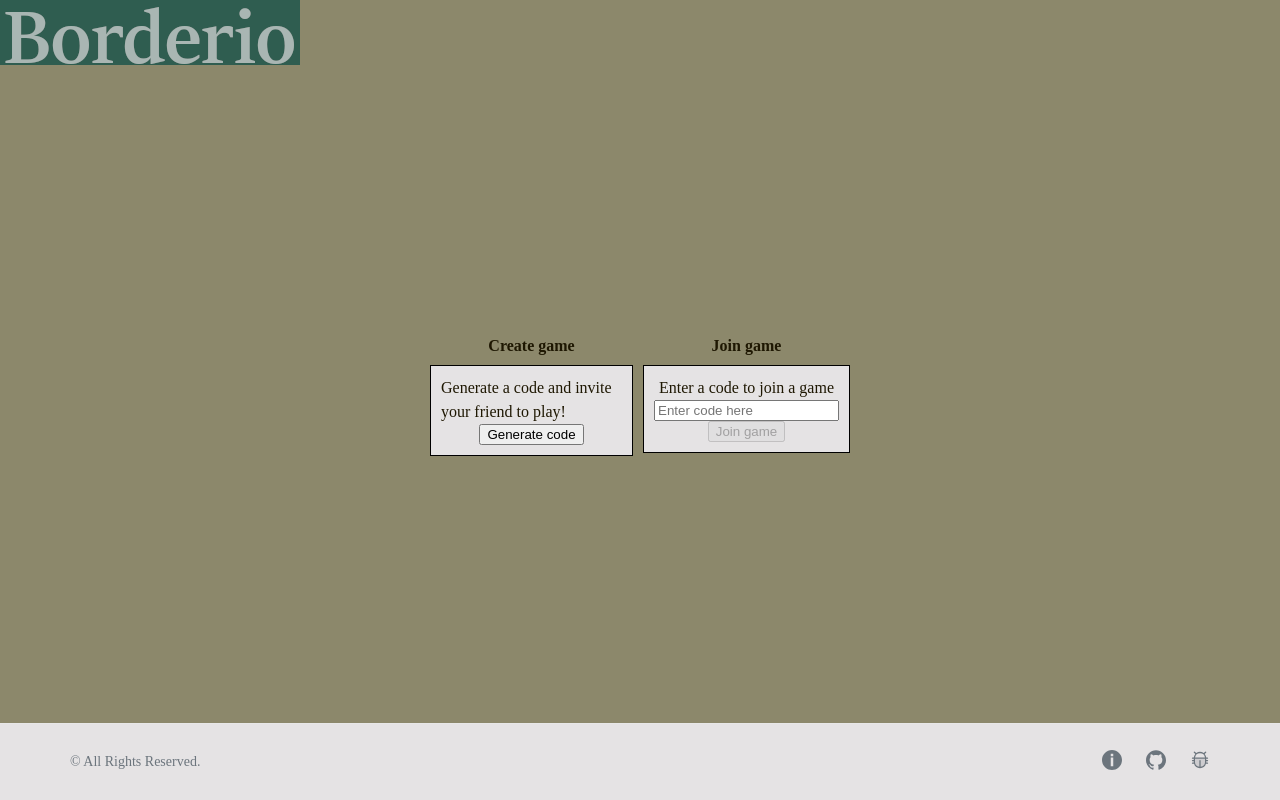
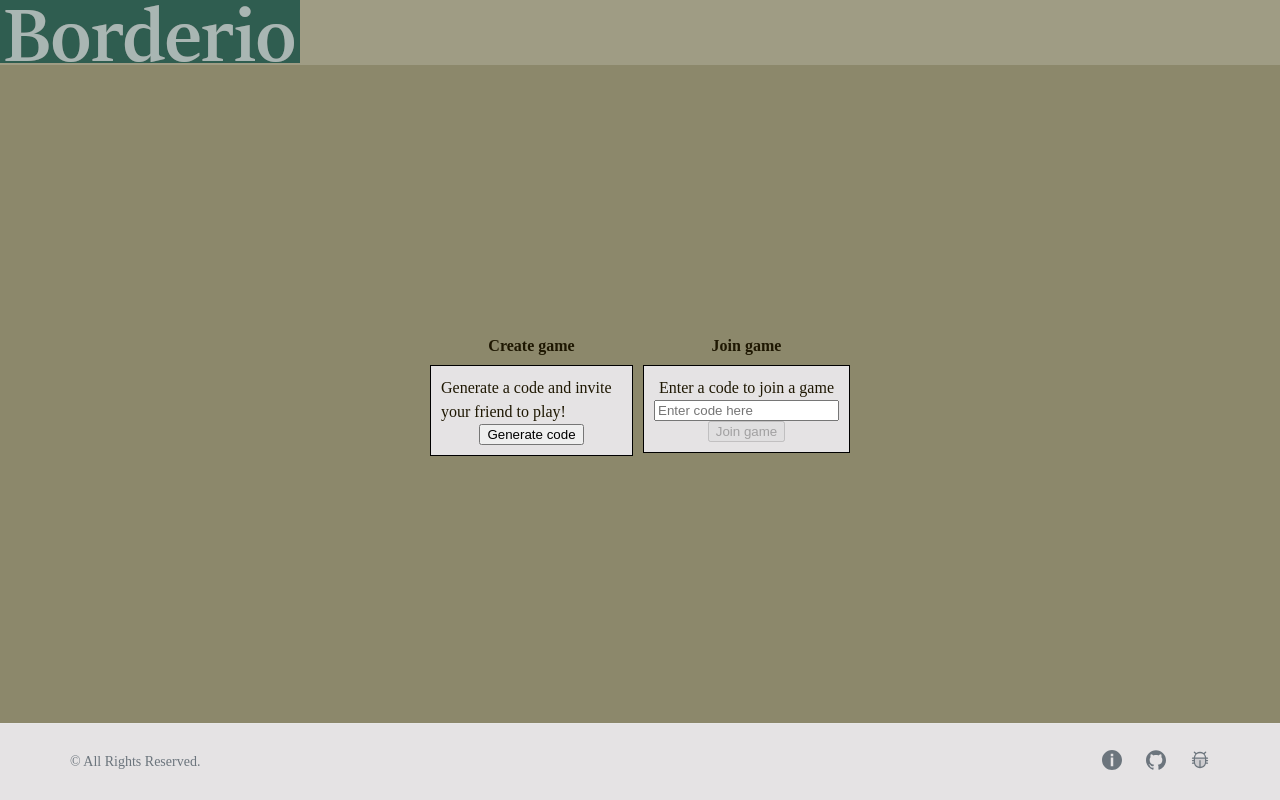
Before and after one commit to JStanislav/borderio, a React (Vite) app in the folder ui/quoclon/: page / in a window 1280 px wide. Built offline with nearby package versions, Linux system fonts and the light colour scheme; no server answers.

Commit message:
add context for user and auth

```diff
--- a/ui/quoclon/src/App.tsx
+++ b/ui/quoclon/src/App.tsx
@@ -4,20 +4,17 @@ import { allPlayersReady, getDefaultGameState, type GameState } from './game/Gam
 import { gameTimedOutId, startConnection  } from './server/server';
 import toast, { Toaster } from 'react-hot-toast';
 import { useNavigate, useParams, useSearchParams } from 'react-router';
-import { generatePPID } from './app';
 import { send, gracefullyCloseConnection } from './server/server-conn';
-import { DefaultPlayer, type Player } from './game/player';
 import { DefaultLobby, type Lobby } from './game/lobby/lobby';
 import type { MatchConfiguration } from './game/MatchConfiguration';
 import { Lobby as LobbyComponent } from './components/lobby/Lobby.tsx';
+import { useAuth } from './contexts/auth-provider.tsx';
 
 
 export const LobbyContext = createContext<Lobby>(DefaultLobby);
-export const PlayerContext = createContext<Player>(DefaultPlayer);
 
 function App() {
   const [gameState, setGameState] = useState<GameState>(getDefaultGameState())
-    const [player, setPlayer] = useState<Player>(DefaultPlayer)
   const [lobby, setLobby] = useState<Lobby>(DefaultLobby)
   const [matchConfiguration, setMatchConfiguration] = useState<MatchConfiguration>({ playerAmount: 2 })
   const navigate = useNavigate();
@@ -25,14 +22,17 @@ function App() {
   const { id } = useParams()
   const [searchParams] = useSearchParams()
 
+  const {user, setUser} = useAuth()
+
+  if (!user) {
+    return null;
+  }
+
   useEffect(() => {
     if (id !== undefined && searchParams.get("action") !== null) {
-      const ppid = generatePPID();
-      setPlayer({...player, ppid: ppid});
-
       const action = searchParams.get("action") as "create" | "join"
 
-      startConnection(id, action, ppid, setGameState, setPlayer, setLobby, setMatchConfiguration, redirectToHome);
+      startConnection(id, action, user.ppid, setGameState, setUser, setLobby, setMatchConfiguration, redirectToHome);
     }
 
     return () => {
@@ -46,21 +46,25 @@ function App() {
   };
 
   const toggleReady = () => {
-      setPlayer({...player, ready: !player.ready});
+    const player = lobby.players.find(p => p.id === user.id);
+    if (player === undefined) {
+      console.error("Player not found in lobby");
+      return;
+    }
     const type = "playerReady";
-      const data = {playerId: player.id, ppid: player.ppid, ready: !player.ready };
+    const data = {playerId: player.id, ppid: user.ppid, ready: !player.ready };
     send(type, data);
   }
+
   const onClickStartGame = () => {
     const type = "startGame";
-    const data = {ppid: player.ppid};
+    const data = {ppid: user.ppid};
     send(type, data);
   }
 
 
   return (
     <LobbyContext value={lobby}>
-      <PlayerContext value={player}>
       {
         allPlayersReady(gameState) ?
         <div style={{display: "flex", flexDirection: "column", alignItems: "center"}}>
@@ -71,7 +75,6 @@ function App() {
       }
       <button onClick={redirectToHome}>Leave Game</button>
       <Toaster />
-      </PlayerContext>
     </LobbyContext>
   )
 }
--- a/ui/quoclon/src/components/game/GameOverDialog.tsx
+++ b/ui/quoclon/src/components/game/GameOverDialog.tsx
@@ -1,8 +1,9 @@
 import { useContext, useEffect, useRef } from "react";
 import { getGameOverText } from "./player.type";
-import { LobbyContext, PlayerContext } from "../../App.tsx";
+import { LobbyContext } from "../../App.tsx";
 import "./gameoverdialog.css"
 import { useNavigate } from "react-router";
+import { useAuth } from "../../contexts/auth-provider.tsx";
 
 interface Props {
     winnerPlayerName: string,
@@ -11,7 +12,7 @@ interface Props {
 export const GameOverDialog = ({winnerPlayerName}: Props) => {
     const dialogRef = useRef<HTMLDialogElement>(null);
     const lobbyContext = useContext(LobbyContext);
-    const playerContext = useContext(PlayerContext);
+    const { user } = useAuth();
 
     const navigate = useNavigate();
 
@@ -38,7 +39,7 @@ export const GameOverDialog = ({winnerPlayerName}: Props) => {
     return (
         <div className="dialog-container">
             <dialog ref={dialogRef} className="game-over-dialog" closedby="any">
-                <p>{getGameOverText(winnerPlayerName, lobbyContext.winnerPlayerId === playerContext.id)}</p>
+                <p>{getGameOverText(winnerPlayerName, lobbyContext.winnerPlayerId === user?.id)}</p>
                 <div className="game-over-dialog-actions">
                     <button onClick={leaveGame}>Go back to home</button>
                     <button onClick={onCloseModal}>Close</button>
--- a/ui/quoclon/src/components/layout/Layout.tsx
+++ b/ui/quoclon/src/components/layout/Layout.tsx
@@ -2,9 +2,11 @@ import { Outlet } from "react-router"
 import "./layout.css"
 import banner from "../../assets/header-banner.png"
 import { Footer } from "./Footer"
+import { AuthProvider } from "../../contexts/auth-provider"
 
 export const Layout = () => {
-    return <div className="layout-container">
+    return <AuthProvider>
+        <div className="layout-container">
             <header className="header">
                 <a href="/"><img src={banner} alt="Banner" /></a>
             </header>
@@ -13,4 +15,5 @@ export const Layout = () => {
             </main>
             <Footer />
         </div>
+    </AuthProvider>
 }
--- a/ui/quoclon/src/components/layout/layout.css
+++ b/ui/quoclon/src/components/layout/layout.css
@@ -5,9 +5,16 @@
 }
 
 .header {
+    background-color: #f5f5f52c;
     display: flex;
     flex-direction: row;
+    justify-content: space-between;
+    align-items: center;
     height: 65px;
+}
+
+.header-nav {
+
 }
 
 .page-content {
--- a/ui/quoclon/src/components/lobby/Lobby.tsx
+++ b/ui/quoclon/src/components/lobby/Lobby.tsx
@@ -2,10 +2,10 @@ import { useContext } from "react"
 import { LobbyContext } from "../../App.tsx"
 import type { LobbyPlayer } from "../../game/lobby/lobby"
 import type { MatchConfiguration } from "../../game/MatchConfiguration"
-import { PlayerContext } from "../../App.tsx"
 import { canDisplayStartButton } from "./lobby.ts"
 import "./lobby.css"
 import { PlayerCard } from "./PlayerCard.tsx"
+import { useAuth } from "../../contexts/auth-provider.tsx"
 
 interface Props {
     matchConfiguration: MatchConfiguration
@@ -21,7 +21,16 @@ interface Actions {
 
 export const Lobby = (props: Props) => {
     const lobby = useContext(LobbyContext);
-    const player = useContext(PlayerContext);
+    const { user } = useAuth();
+
+    if (!user) {
+        return null;
+    }
+
+    const player = props.players.find(p => p.id === user.id);
+    if (player === undefined) {
+        return null;
+    }
 
     return (
         <div className="lobby-container">
--- a/ui/quoclon/src/components/lobby/lobby.ts
+++ b/ui/quoclon/src/components/lobby/lobby.ts
@@ -1,8 +1,7 @@
-import type { Player } from "../../game/player";
-import type { Lobby } from "../../game/lobby/lobby";
+import type { Lobby, LobbyPlayer } from "../../game/lobby/lobby";
 import type { MatchConfiguration } from "../../game/MatchConfiguration.ts"
 
-export function canDisplayStartButton(lobby: Lobby, matchConfiguration: MatchConfiguration, player: Player) {
+export function canDisplayStartButton(lobby: Lobby, matchConfiguration: MatchConfiguration, player: LobbyPlayer) {
     let isHost = false;
     let readyPlayers = 0;
     lobby.players.forEach(p => {
--- /dev/null
+++ b/ui/quoclon/src/contexts/auth-provider.tsx
@@ -0,0 +1,46 @@
+import { createContext, useContext, useEffect, useState } from "react";
+import { type Player } from "../game/player";
+import { generatePPID } from "../app";
+
+interface AuthPlayerContext {
+    user: Player | null;
+    setUser: (user: Player) => void;
+}
+
+export const AuthPlayerContext = createContext<AuthPlayerContext | undefined>(undefined);
+
+interface AuthProviderProps {
+    children: React.ReactNode;
+    user?: Player;
+}
+
+export const AuthProvider = ({ children, user: initialUser }: AuthProviderProps) => {
+    const [user, setUser] = useState<Player | null>(initialUser ?? null);
+
+    useEffect(() => {
+        async function fetchUser() {
+            await new Promise(resolve => setTimeout(resolve, 1000));
+            const ppid = generatePPID();
+            setUser({name: ppid, id: -1, ppid: ppid});
+        }
+
+        if (!initialUser) {
+            fetchUser();
+        }
+
+    }, [initialUser]);
+
+    return (
+        <AuthPlayerContext value={{ user: user, setUser: setUser }}>
+            {children}
+        </AuthPlayerContext>
+    )
+}
+
+export const useAuth = () => {
+    const context = useContext(AuthPlayerContext);
+    if (context === undefined) {
+        throw new Error('useAuth must be used within a AuthProvider');
+    }
+    return context;
+}
--- a/ui/quoclon/src/game/player.ts
+++ b/ui/quoclon/src/game/player.ts
@@ -2,12 +2,10 @@ export interface Player {
     id: number,
     name: string,
     ppid: string,
-    ready: boolean
 }
 
 export const DefaultPlayer: Player = {
     id: -1,
     name: "",
     ppid: "",
-    ready: false
 }
--- a/ui/quoclon/src/server/server.ts
+++ b/ui/quoclon/src/server/server.ts
@@ -28,7 +28,7 @@ const onMessage = (ev: MessageEvent,
     if (data.type === "playerConfiguration") {
         const config = data.payload as PlayerConfigurationMessage;
         toast.success(`You are ${config.name} (id: ${config.id}) with ppid: ${config.ppid}`);
-        setPlayerConfig({ id: config.id, name: config.name, ppid: config.ppid, ready: false });
+        setPlayerConfig({ id: config.id, name: config.name, ppid: config.ppid });
     }
     if (data.type === "matchConfiguration") {
         const config = data.payload as MatchConfiguration;
```
Also changed, not shown: ui/quoclon/src/components/Board/Board.tsx (+5 -6 lines). Lines whose indentation alone changed are shown as unchanged.
